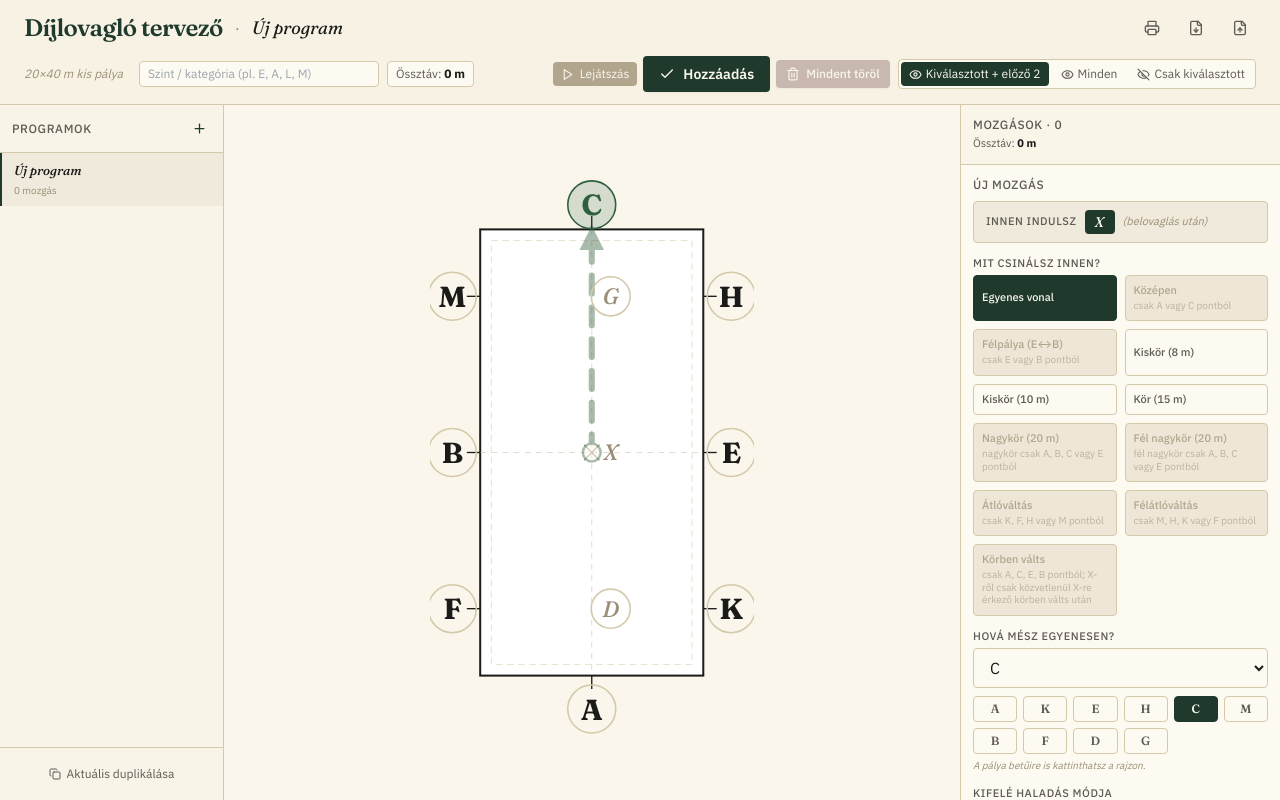
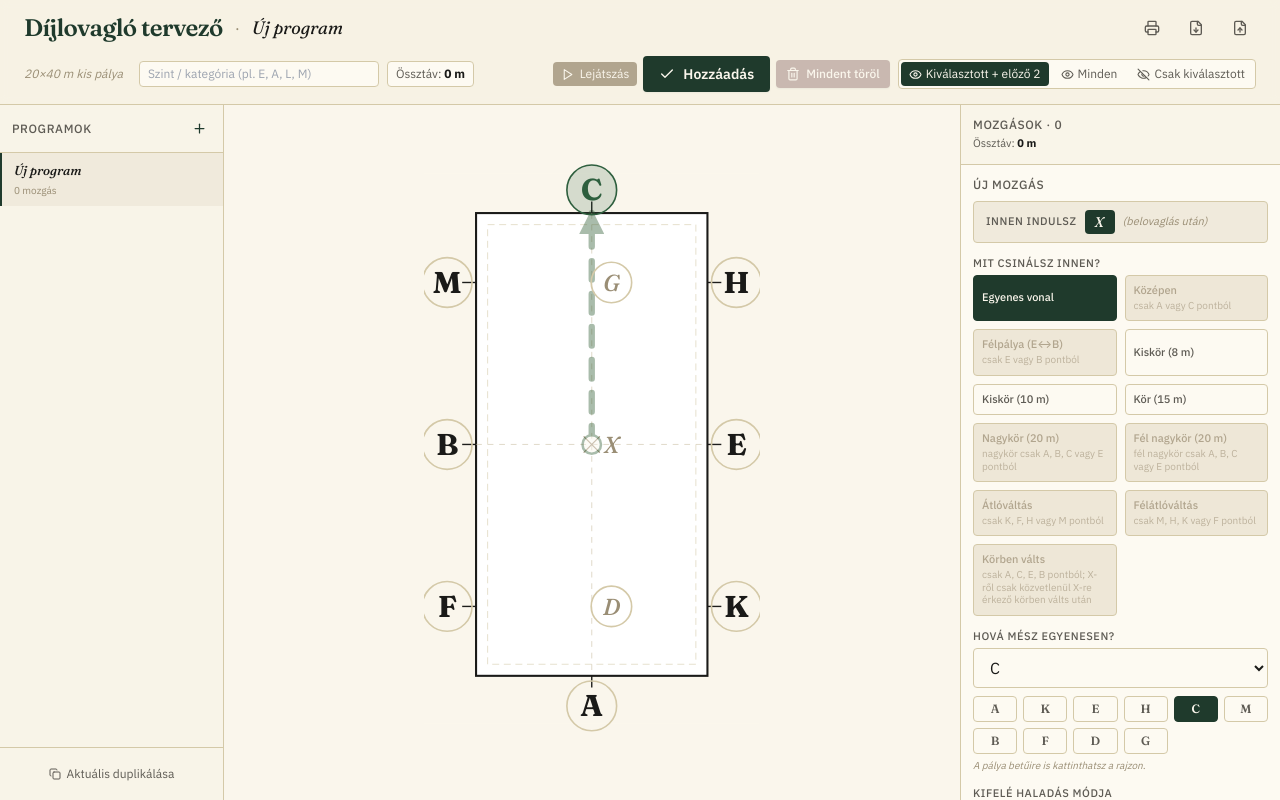
Before and after one commit to zesedar/dijlovas, a React (Vite) app: page / in a window 1280 px wide. Built offline with nearby package versions, Linux system fonts and the light colour scheme.

Commit message:
fix: Pálya feletti üres rész csökkenétse középen

```diff
--- a/src/App.jsx
+++ b/src/App.jsx
@@ -877,18 +877,21 @@ function Arena({
   selectedLetter = null,
   onLetterClick = null,
 }) {
-  const padX = 4.5, padY = 4.5;
+  // Kisebb felső/alsó SVG-margó: a betűknek marad hely, de nem keletkezik nagy üres sáv a pálya felett.
+  const padX = 4.5;
+  const padTop = 3.4;
+  const padBottom = 4.1;
   const visibleSet = visibleIndices ? new Set(visibleIndices) : null;
   const shouldShowMovement = (idx) => visibleSet ? visibleSet.has(idx) : (showAll || idx === highlightedIdx);
   return (
-    <svg viewBox={`${-padX} ${-padY} ${20 + padX * 2} ${ARENA_LEN + padY * 2}`} className="block w-full h-full" style={{ maxHeight: '100%' }}>
+    <svg viewBox={`${-padX} ${-padTop} ${20 + padX * 2} ${ARENA_LEN + padTop + padBottom}`} className="block w-full h-full" style={{ maxHeight: '100%' }}>
       <defs>
         <marker id={markerId} viewBox="0 0 4 4" refX="3.35" refY="2"
                 markerWidth="4" markerHeight="4" orient="auto" markerUnits="strokeWidth">
           <path d="M 0 0 L 4 2 L 0 4 z" fill="context-stroke" />
         </marker>
       </defs>
-      <rect x={-padX} y={-padY} width={20 + padX * 2} height={ARENA_LEN + padY * 2} fill="#faf6ec" />
+      <rect x={-padX} y={-padTop} width={20 + padX * 2} height={ARENA_LEN + padTop + padBottom} fill="#faf6ec" />
       <rect x="0" y="0" width="20" height={ARENA_LEN} fill="#ffffff" stroke="#1a1a18" strokeWidth="0.18" />
       <rect x="1" y="1" width="18" height={ARENA_LEN - 2} fill="none" stroke="#d4c9a8" strokeWidth="0.05" strokeDasharray="0.6 0.4" />
       <line x1="10" y1="0" x2="10" y2={ARENA_LEN} stroke="#c9bfa3" strokeWidth="0.05" strokeDasharray="0.5 0.5" />
@@ -984,8 +987,8 @@ function Arena({
         let tx = pos.x, ty = pos.y;
         if (onLeft)        tx = -2.5;
         else if (onRight)  tx = 22.5;
-        else if (onShortA) ty = ARENA_LEN + 3;
-        else if (onShortC) ty = -2.2;
+        else if (onShortA) ty = ARENA_LEN + 2.6;
+        else if (onShortC) ty = -2.0;
         else if (onCenter) tx = 11.7;
         const selectable = selectableLetters.includes(letter);
         const selected = selectedLetter === letter;
@@ -998,7 +1001,7 @@ function Arena({
                 x1={onLeft ? 0 : onRight ? 20 : pos.x}
                 y1={onShortA ? ARENA_LEN : onShortC ? 0 : pos.y}
                 x2={onLeft ? -1.2 : onRight ? 21.2 : pos.x}
-                y2={onShortA ? ARENA_LEN + 1.2 : onShortC ? -1.2 : pos.y}
+                y2={onShortA ? ARENA_LEN + 1.0 : onShortC ? -1.0 : pos.y}
                 stroke="#1a1a18" strokeWidth="0.12"
               />
             )}
@@ -1921,8 +1924,8 @@ export default function App() {
           </div>
         </aside>
 
-        <section className="flex-1 flex items-center justify-center p-4 md:p-6 min-h-[400px] md:min-h-0 md:h-full md:overflow-hidden print-arena">
-          <div className="w-full max-w-md md:w-auto md:h-full md:max-h-full flex items-center justify-center" style={{ aspectRatio: '20 / 40' }}>
+        <section className="flex-1 flex items-start justify-center px-4 pt-1 pb-4 md:px-6 md:pt-2 md:pb-4 min-h-[400px] md:min-h-0 md:h-full md:overflow-hidden print-arena">
+          <div className="w-full max-w-md md:w-auto md:h-full md:max-h-full flex items-start justify-center" style={{ aspectRatio: '20 / 40' }}>
             <Arena
               movements={current.movements || []}
               highlightedIdx={playbackHighlightIdx ?? selectedDisplayIdx}
```
